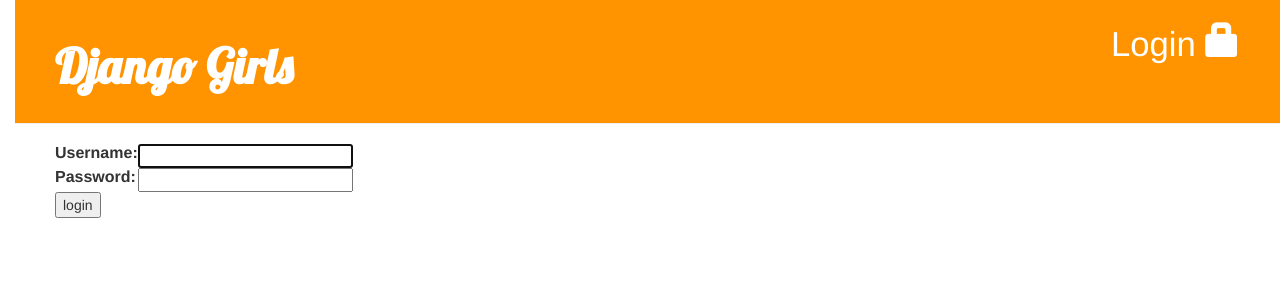
After one commit to Shohan494/django_girls_blog, a Django app: page /accounts/login/ in a window 1280 px wide. The commit adds this page. Shown: the top 300 px of the page. Run offline with Django 3.2, Linux system fonts and the light colour scheme; some libraries are stand-ins or nearby versions.

Commit message:
added security functionalities as login/logout, admin only can add,view drafts,delete, update posts

```diff
--- a/blog/templates/blog/base.html
+++ b/blog/templates/blog/base.html
@@ -10,17 +10,19 @@
     <body>
         <div class="page-header">
             {% if user.is_authenticated %}
-                <a href="{% url 'post_new' %}" class="top-menu">Add New Post <span class="glyphicon glyphicon-plus"></span></a>
+            <a href="{% url 'post_new' %}" class="top-menu">Add Post <span class="glyphicon glyphicon-plus"></span></a>
+            <a href="{% url 'post_draft_list' %}" class="top-menu">Draft List <span class="glyphicon glyphicon-edit"></span></a>
+            <p class="top-menu">Hello {{ user.username }}<small>(<a href="{% url 'django.contrib.auth.views.logout' %}">Log out</a>)</small></p>
+            {% else %}
+            <a href="{% url 'django.contrib.auth.views.login' %}" class="top-menu">Login <span class="glyphicon glyphicon-lock"></span></a>
             {% endif %}
-            <a href="{% url 'post_draft_list' %}" class="top-menu">Draft Post List <span class="glyphicon glyphicon-edit"></span></a>
-            <h1><a href="/">Django Girls Blog</a></h1>
+            <h1><a href="{% url 'blog.views.post_list' %}">Django Girls</a></h1>
         </div>
-
-        <div class="content container">
+        <div class="content">
             <div class="row">
                 <div class="col-md-8">
-                    {% block content %}
-                    {% endblock %}
+                {% block content %}
+                {% endblock %}
                 </div>
             </div>
         </div>
--- /dev/null
+++ b/blog/templates/registration/login.html
@@ -0,0 +1,26 @@
+{% extends "blog/base.html" %}
+
+{% block content %}
+
+{% if form.errors %}
+<p>Your username and password didn't match. Please try again.</p>
+{% endif %}
+
+<form method="post" action="{% url 'django.contrib.auth.views.login' %}">
+{% csrf_token %}
+<table>
+<tr>
+    <td>{{ form.username.label_tag }}</td>
+    <td>{{ form.username }}</td>
+</tr>
+<tr>
+    <td>{{ form.password.label_tag }}</td>
+    <td>{{ form.password }}</td>
+</tr>
+</table>
+
+<input type="submit" value="login" />
+<input type="hidden" name="next" value="{{ next }}" />
+</form>
+
+{% endblock %}
--- a/blog/views.py
+++ b/blog/views.py
@@ -1,3 +1,4 @@
+from django.contrib.auth.decorators import login_required
 from django.shortcuts import render, get_object_or_404
 from django.utils import timezone
 from .models import	Post
@@ -13,6 +14,7 @@ def post_detail(request, pk):
     post = get_object_or_404(Post, pk=pk)
     return render(request, 'blog/post_detail.html', {'post': post})
 
+@login_required
 def post_new(request):
     if request.method == "POST":
         form = PostForm(request.POST)
@@ -27,6 +29,7 @@ def post_new(request):
         form = PostForm()
     return render(request, 'blog/post_edit.html', {'form': form})
 
+@login_required
 def post_edit(request, pk):
     post = get_object_or_404(Post, pk=pk)
     if request.method == "POST":
@@ -41,15 +44,18 @@ def post_edit(request, pk):
         form = PostForm(instance=post)
     return render(request, 'blog/post_edit.html', {'form': form})
 
+@login_required
 def post_draft_list(request):
     posts = Post.objects.filter(published_date__isnull=True).order_by('created_date')
     return render(request, 'blog/post_draft_list.html', {'posts': posts})
 
+@login_required
 def post_publish(request, pk):
     post = get_object_or_404(Post, pk=pk)
     post.publish()
     return redirect('blog.views.post_detail', pk=pk)
 
+@login_required
 def post_remove(request, pk):
     post = get_object_or_404(Post, pk=pk)
     post.delete()
--- a/mysite/settings.py
+++ b/mysite/settings.py
@@ -135,3 +135,5 @@ USE_TZ = True
 STATIC_URL = '/static/'
 # adding static path
 STATIC_ROOT = os.path.join(BASE_DIR, 'static')
+# login redirect path
+LOGIN_REDIRECT_URL = '/'
--- a/mysite/urls.py
+++ b/mysite/urls.py
@@ -13,10 +13,13 @@ Including another URLconf
     1. Import the include() function: from django.conf.urls import url, include
     2. Add a URL to urlpatterns:  url(r'^blog/', include('blog.urls'))
 """
-from django.conf.urls import include, url
+from django.conf.urls import include, url, patterns
 from django.contrib import admin
+admin.autodiscover()
 
 urlpatterns = [
     url(r'^admin/', admin.site.urls),
     url(r'',include('blog.urls')),
+    url(r'^accounts/login/$', 'django.contrib.auth.views.login'),
+    url(r'^accounts/logout/$', 'django.contrib.auth.views.logout', {'next_page': '/'}),
 ]
```
